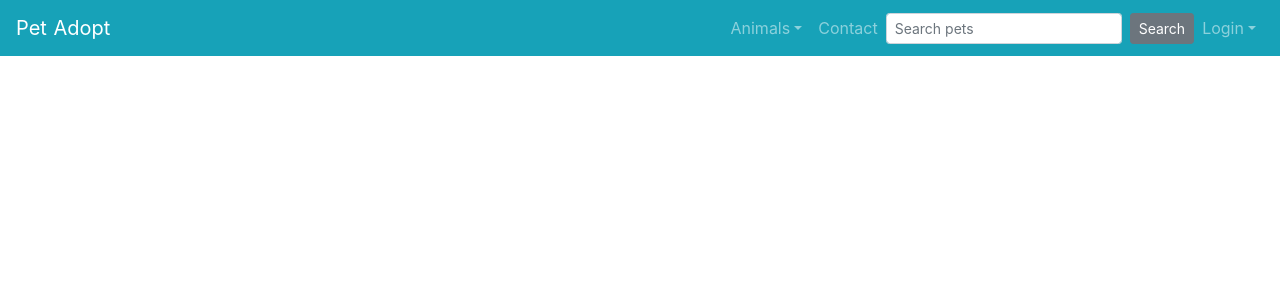
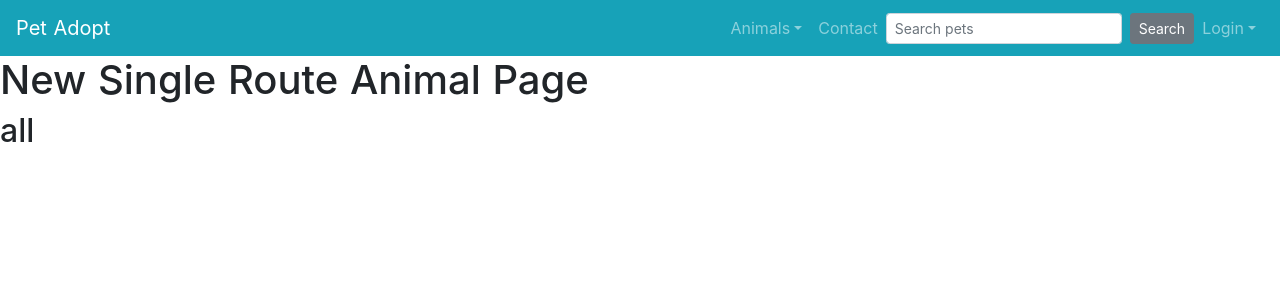
Before and after one commit to will-i-code420/pet-adopt2, a Nuxt app: page /pets/all in a window 1280 px wide. Shown: the top 300 px of the page. Built offline with nearby package versions, Linux system fonts and the light colour scheme.

Commit message:
created new route for pets + species name for one route to all pets, updated nav to use new route/page

```diff
--- a/components/TopNav.vue
+++ b/components/TopNav.vue
@@ -6,8 +6,8 @@
       <b-collapse id="nav-collapse" is-nav>
         <b-navbar-nav class="ml-auto">
           <b-nav-item-dropdown text="Animals" right>
-            <b-dropdown-item to="/cats" class="text-center">Cats</b-dropdown-item>
-            <b-dropdown-item to="/dogs" class="text-center">Dogs</b-dropdown-item>
+            <b-dropdown-item to="/pets/cats" class="text-center">Cats</b-dropdown-item>
+            <b-dropdown-item to="/pets/dogs" class="text-center">Dogs</b-dropdown-item>
           </b-nav-item-dropdown>
           <b-nav-item to="/contact">Contact</b-nav-item>
           <b-nav-form @submit.prevent="searchAnimals">
--- /dev/null
+++ b/pages/pets/_species/index.vue
@@ -0,0 +1,14 @@
+<template>
+  <section>
+    <h1>New Single Route Animal Page</h1>
+    <h2>{{ $route.params.species }}</h2>
+  </section>
+</template>
+
+<script>
+export default {
+}
+</script>
+
+<style scoped>
+</style>
```
